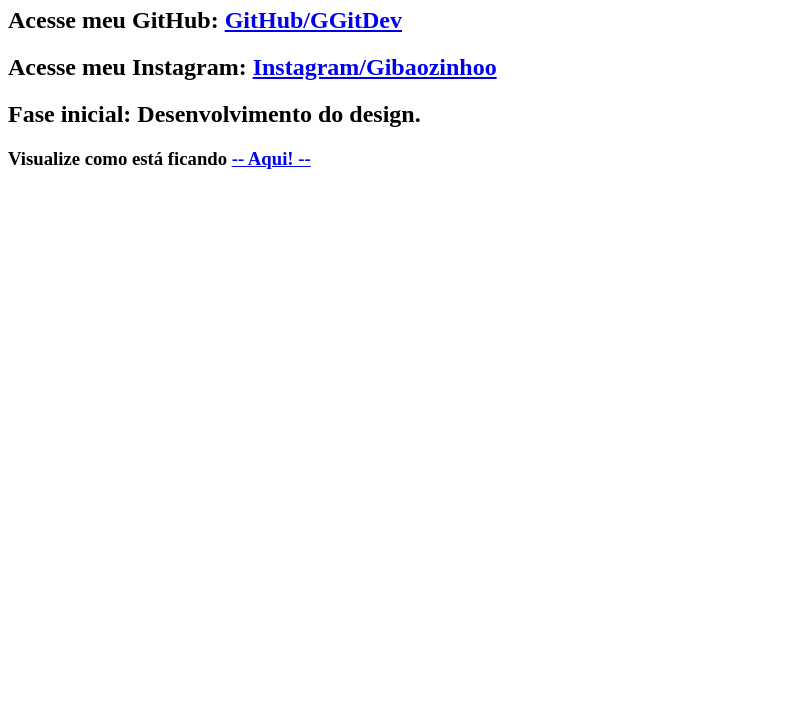
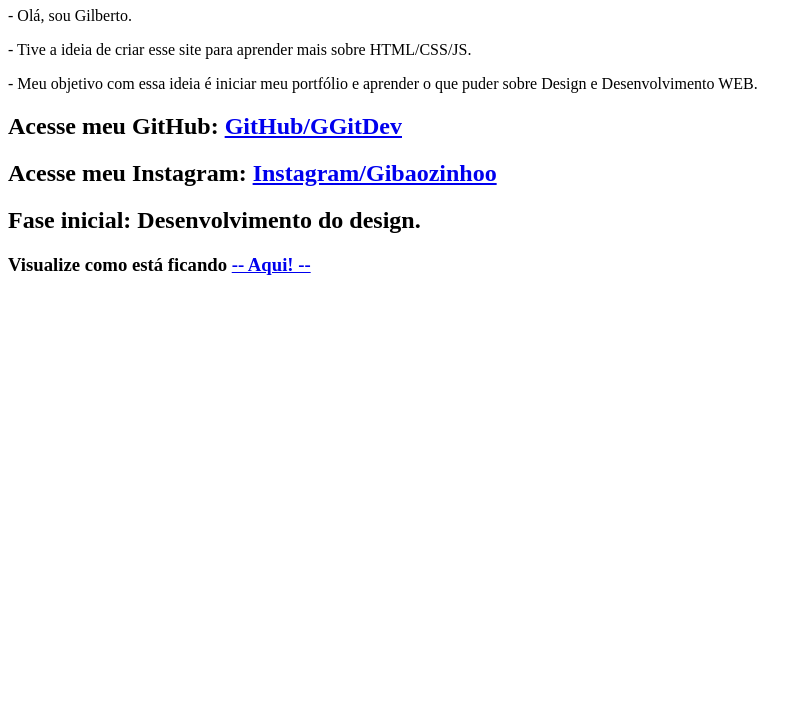
Before and after one commit to GGitDev/projeto_cv, a plain HTML site: page index.html in a window 1280 px wide. Shown: the part 73-800 px from the top of the page, without its empty margins (0-808 px from the left). Drawn offline with Linux system fonts and the light colour scheme; files that its build step writes are made by us from their sources.

Commit message:
- Comentario. Motivo de colocar em ação a ideia do projeto_cv

```diff
--- a/index.html
+++ b/index.html
@@ -9,6 +9,9 @@
 
 <body>
 	<h1> Esse será meu site de apresentação! </h1>
+	<p>- Olá, sou Gilberto. </p>
+	<p>- Tive a ideia de criar esse site para aprender mais sobre HTML/CSS/JS. </p>
+	<p>- Meu objetivo com essa ideia é iniciar meu portfólio e aprender o que puder sobre Design e Desenvolvimento WEB.</p>
 	<h2> Acesse meu GitHub: <a href="https://github.com/GGitDev"> GitHub/GGitDev </a></h2>
 	<h2> Acesse meu Instagram: <a href="https://www.instagram.com/gibaozinhoo/?hl=pt-br"> Instagram/Gibaozinhoo </a></h2>
 
```
